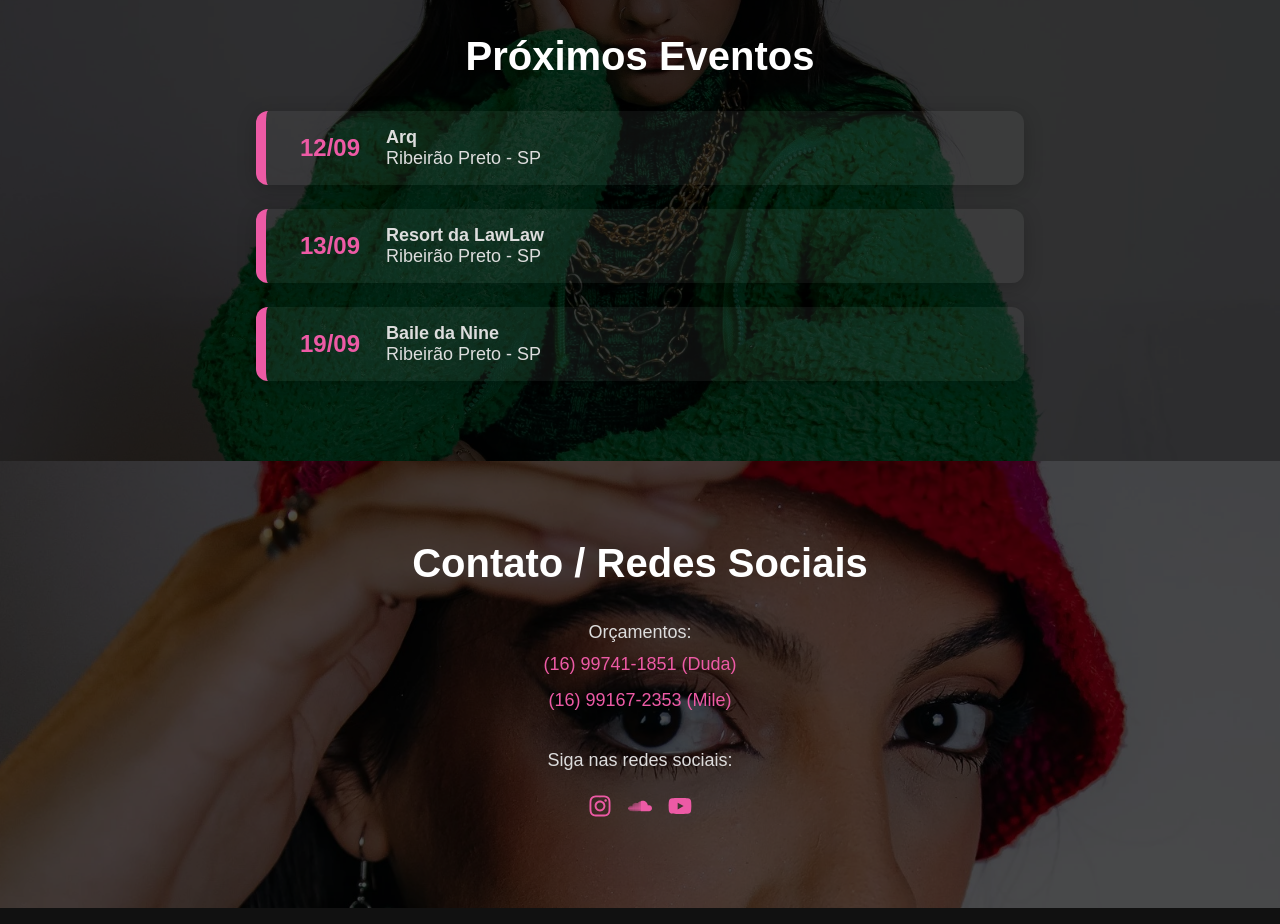
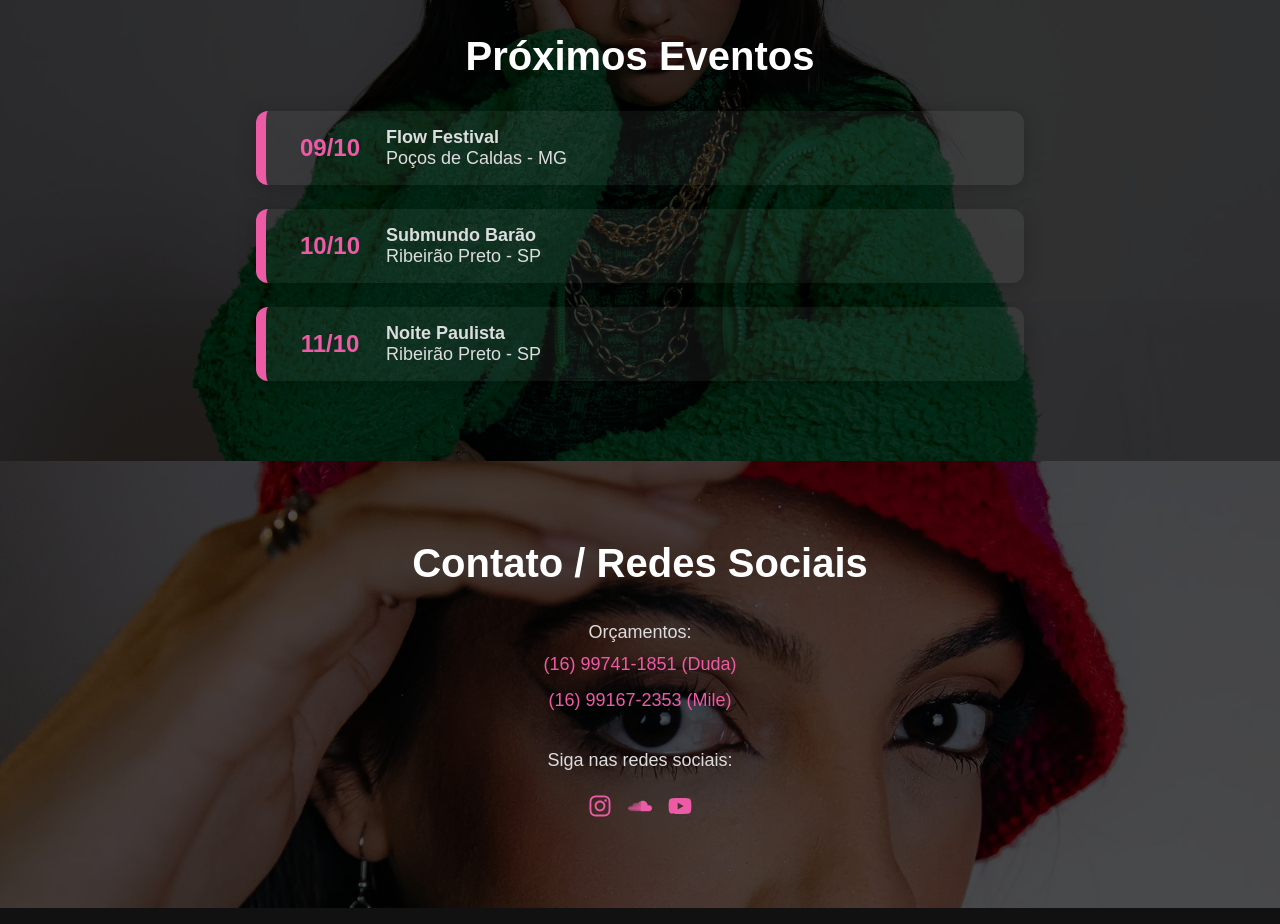
Before and after one commit to vLecaBR/djfranzoni-portfolio, a React (Create React App) app: page / in a window 1280 px wide. Shown: the part 2320-3244 px from the top of the page. Built offline with nearby package versions, Linux system fonts and the light colour scheme.

Commit message:
Update index.jsx

```diff
--- a/src/Components/Events/index.jsx
+++ b/src/Components/Events/index.jsx
@@ -29,9 +29,9 @@ const isPastEvent = (eventDate) => {
 
 export default function Events() {
   const events = [
-    { date: "12/09", name: "Arq", local: "Ribeirão Preto - SP"  },
-    { date: "13/09", name: "Resort da LawLaw", local: "Ribeirão Preto - SP" },
-    { date: "19/09", name: "Baile da Nine", local: "Ribeirão Preto - SP" },
+    { date: "09/10", name: "Flow Festival", local: "Poços de Caldas - MG"  },
+    { date: "10/10", name: "Submundo Barão", local: "Ribeirão Preto - SP" },
+    { date: "11/10", name: "Noite Paulista", local: "Ribeirão Preto - SP" },
   ];
 
   return (
```
